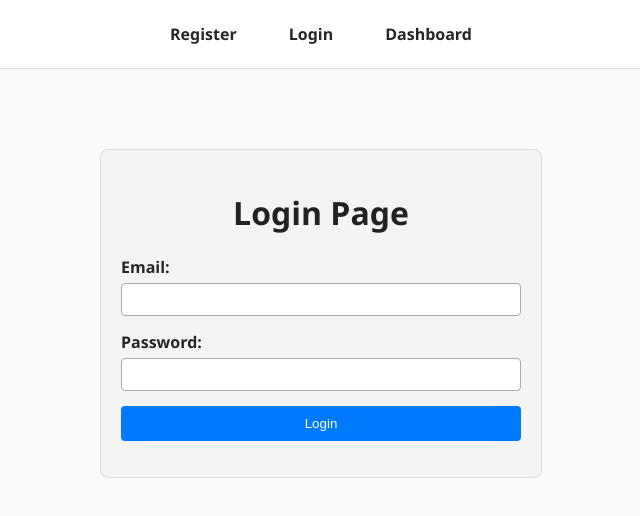
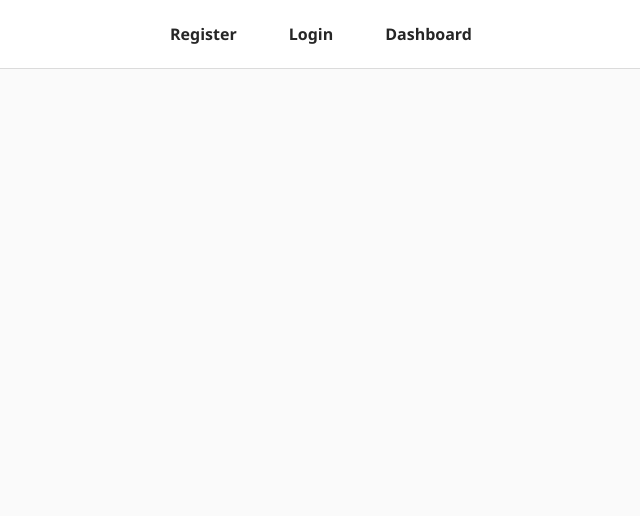
Before and after one commit to Abhinish-Kumar/instaFrontend, a React (Vite) app: page /login in a window 1280 px wide. Shown: the top 516 px of the page, without its empty margins (319-959 px from the left). Built offline with nearby package versions, Linux system fonts and the light colour scheme.

Commit message:
Update App.jsx

```diff
--- a/src/App.jsx
+++ b/src/App.jsx
@@ -23,14 +23,14 @@ function App() {
     <Router>
       {/* //all thing related to route should be in Reouter */}
       <nav>
-          <Link to='/register'>Register</Link>
-          <Link to='/login'>Login</Link>
-          <Link to='/instaFrontend/dashboard'>Dashboard</Link>
+          <Link to='instaFrontend/register'>Register</Link>
+          <Link to='instaFrontend/login'>Login</Link>
+          <Link to='instaFrontend/dashboard'>Dashboard</Link>
         </nav>
       <Routes>
-        <Route path='/register' element={<Register/>}/>
-        <Route path='/login' element={<Login/>}/>
-        <Route path='/dashboard' element={<Dashboard/>}/>
+        <Route path='instaFrontend/register' element={<Register/>}/>
+        <Route path='instaFrontend/login' element={<Login/>}/>
+        <Route path='instaFrontend/dashboard' element={<Dashboard/>}/>
       </Routes>
     </Router>
      {/* <h1>kjcas</h1> */}
```
